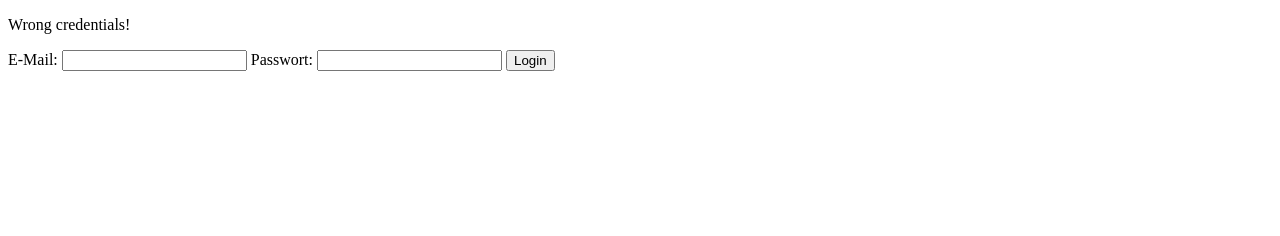
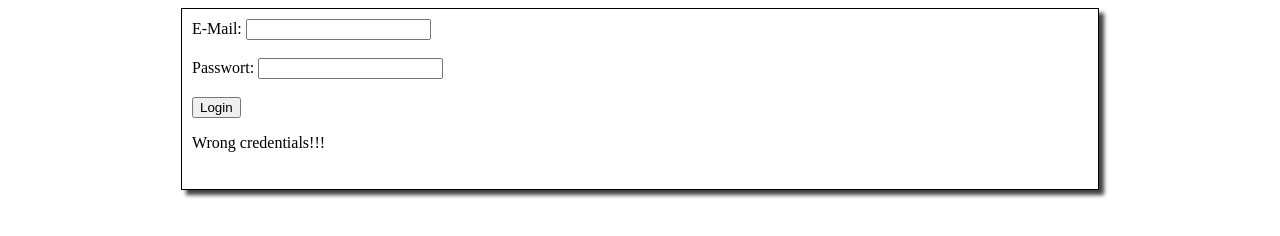
Before and after one commit to lucaschimweg/dhbw-teamplanner, a plain HTML site: page frontend/loginWithError.html in a window 1280 px wide. Drawn offline with Linux system fonts and the light colour scheme.

Commit message:
started login

```diff
--- a/frontend/loginWithError.html
+++ b/frontend/loginWithError.html
@@ -3,17 +3,36 @@
 <html lang="de">
 <head>
     <title>TeamPlanner - Login</title>
+    <style>
+        #example1 {
+          position: fixed;
+          right: 0;
+          left: 0;
+          margin-right: auto;
+          margin-left: auto;
+          min-height: 10em;
+          min-width: 300px;
+          width: 70%;
+          border: 1px solid;
+          padding: 10px;
+          -webkit-box-shadow: 5px 5px 4px 0px rgba(0,0,0,0.75);
+          -moz-box-shadow: 5px 5px 4px 0px rgba(0,0,0,0.75);
+          box-shadow: 5px 5px 4px 0px rgba(0,0,0,0.75);
+        }
+    </style>
 </head>
 
 <body>
-<p>Wrong credentials!</p>
-<form action="/api/doLogin" method="post">
-    <label for="mail">E-Mail: </label>
-    <input type="text" id="mail" name="mail" />
-    <label for="password">Passwort: </label>
-    <input type="password" id="password" name="password" />
-    <input type="submit" value="Login" />
-</form>
+        <div id="example1">
+    <form action="/api/doLogin" method="post">
+        <label for="mail">E-Mail: </label>
+        <input type="text" id="mail" name="mail" /><br><br>
+        <label for="password">Passwort: </label>
+        <input type="password" id="password" name="password" /><br><br>
+        <input type="submit" value="Login" />
+    </form>
+	<p>Wrong credentials!!!</p>
+    </div>
 </body>
 
 </html>
```
Also changed, not shown: frontend/login.html (+25 -2 lines).
